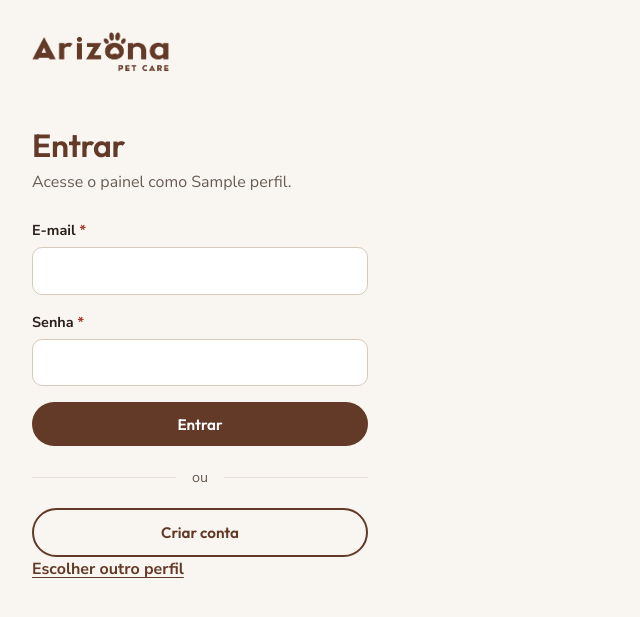
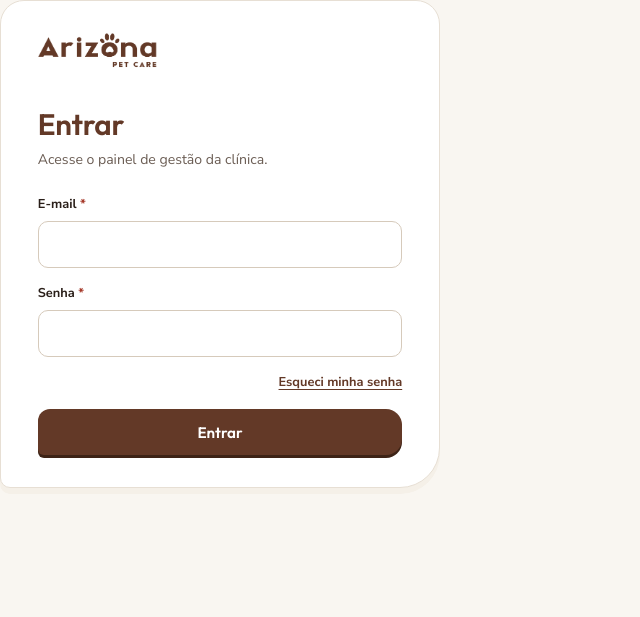
Before and after one commit to ViniciusMantorval/dashboard-arizona-petcare, a Laravel app: template resources/views/auth/login.blade.php in a window 1280 px wide. Shown: the top 617 px of the page, without its empty margins (0-640 px from the left). Run offline with Laravel 12, Linux system fonts and the light colour scheme; the template is opened without the code that fills it: most values are stand-ins (such as "Sample title", 1, 10 or a date in 2020).

Commit message:
atualização da tentativa de implementação

```diff
--- a/resources/views/auth/login.blade.php
+++ b/resources/views/auth/login.blade.php
@@ -4,24 +4,13 @@
 @section('conteudo')
 <img class="auth-logo" src="{{ asset('assets/img/logo-marrom.png') }}" alt="Arizona Pet Care" width="150" height="54">
 <h1>Entrar</h1>
-<p class="sub">Acesse o painel como {{ config('painel.perfis')[$perfil] ?? $perfil }}.</p>
+<p class="sub">Acesse o painel de gestão da clínica.</p>
 
-<form class="form" method="POST" action="{{ route('login.store', $perfil) }}">
+<form class="form" method="POST" action="{{ route('login.store') }}">
   @csrf
-  <div class="campo">
-    <label for="email">E-mail</label>
-    <input id="email" name="email" type="email" value="{{ old('email') }}" required autocomplete="username">
-    @error('email')<small class="erro">{{ $message }}</small>@enderror
-  </div>
-  <div class="campo">
-    <label for="password">Senha</label>
-    <input id="password" name="password" type="password" required autocomplete="current-password">
-    @error('password')<small class="erro">{{ $message }}</small>@enderror
-  </div>
+  <x-campo name="email" label="E-mail" type="email" required autocomplete="username" />
+  <x-campo name="password" label="Senha" type="password" required autocomplete="current-password" />
+  <a class="link" href="{{ route('password.request') }}">Esqueci minha senha</a>
   <button class="btn btn-primario btn-bloco" type="submit">Entrar</button>
 </form>
-
-<p class="divisor"><span>ou</span></p>
-<a class="btn btn-secundario btn-bloco" href="{{ route('register', $perfil) }}">Criar conta</a>
-<a class="link" href="{{ route('login') }}">Escolher outro perfil</a>
 @endsection
--- a/resources/views/layouts/app.blade.php
+++ b/resources/views/layouts/app.blade.php
@@ -3,7 +3,6 @@
 <head>
     @include('partials.head')
 </head>
-<body class="app">
 
 <body class="app">
 <a class="skip-link" href="#conteudo">Pular para o conteúdo</a>
--- a/resources/views/partials/head.blade.php
+++ b/resources/views/partials/head.blade.php
@@ -1,5 +1,8 @@
 <meta charset="UTF-8">
 <meta name="viewport" content="width=device-width, initial-scale=1">
 <meta name="csrf-token" content="{{ csrf_token() }}">
-<title>@yield('titulo', 'Arizona Pet Care') · Arizona Pet Care</title>
+<meta name="theme-color" content="#633927">
+<title>@yield('titulo', 'Painel') | Painel Arizona Pet Care</title>
+<link rel="icon" type="image/png" href="{{ asset('assets/img/logo.png') }}">
 <link rel="stylesheet" href="{{ asset('assets/css/style.css') }}">
+<link rel="stylesheet" href="{{ asset('assets/css/petcare.css') }}">
--- a/routes/web.php
+++ b/routes/web.php
@@ -4,18 +4,26 @@ use App\Http\Controllers\AuthController;
 use App\Http\Controllers\ClinicaController;
 use App\Http\Controllers\DashboardController;
 use App\Http\Controllers\FuncionarioController;
+use App\Http\Controllers\PasswordResetController;
 use App\Http\Controllers\PetController;
 use App\Http\Controllers\TutorController;
 use Illuminate\Support\Facades\Route;
 
 Route::pattern('perfil', 'funcionario|dono');
-Route::view('/', 'home')->name('home');
+
+Route::get('/', fn () => redirect()->route(auth()->check() ? 'dashboard' : 'login'))->name('home');
+
 Route::middleware('guest')->group(function () {
-    Route::view('/login', 'auth.choose')->name('login');
-    Route::get('/login/{perfil}', [AuthController::class, 'loginForm'])->name('login.perfil');
-    Route::post('/login/{perfil}', [AuthController::class, 'login'])->name('login.store');
+    Route::get('/login', [AuthController::class, 'loginForm'])->name('login');
+    Route::post('/login', [AuthController::class, 'login'])->middleware('throttle:10,1')->name('login.store');
+
     Route::get('/cadastro/{perfil}', [AuthController::class, 'registerForm'])->name('register');
     Route::post('/cadastro/{perfil}', [AuthController::class, 'register'])->middleware('throttle:10,1')->name('register.store');
+
+    Route::view('/recuperar-senha', 'auth.recuperar-senha')->name('password.request');
+    Route::post('/recuperar-senha', [PasswordResetController::class, 'enviarLink'])->middleware('throttle:5,1')->name('password.email');
+    Route::get('/redefinir-senha/{token}', [PasswordResetController::class, 'formulario'])->name('password.reset');
+    Route::post('/redefinir-senha', [PasswordResetController::class, 'atualizar'])->name('password.update');
 });
 
 Route::middleware('auth')->group(function () {
```
Also changed, not shown: app/Http/Controllers/AuthController.php (+14 -24 lines), app/Http/Controllers/DashboardController.php (+4 -6 lines), app/Http/Controllers/PasswordResetController.php (added, +63 -0 lines).
